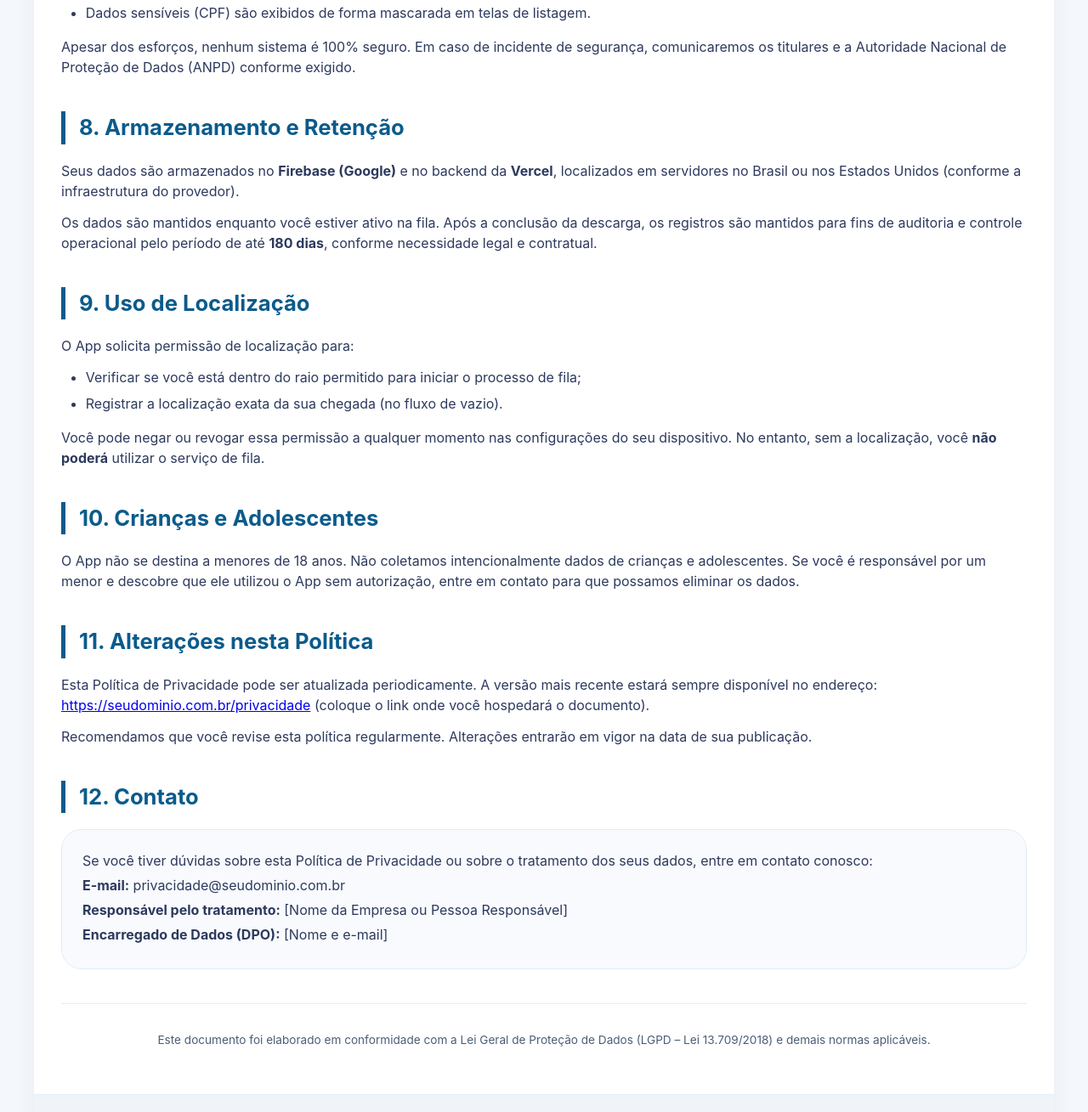
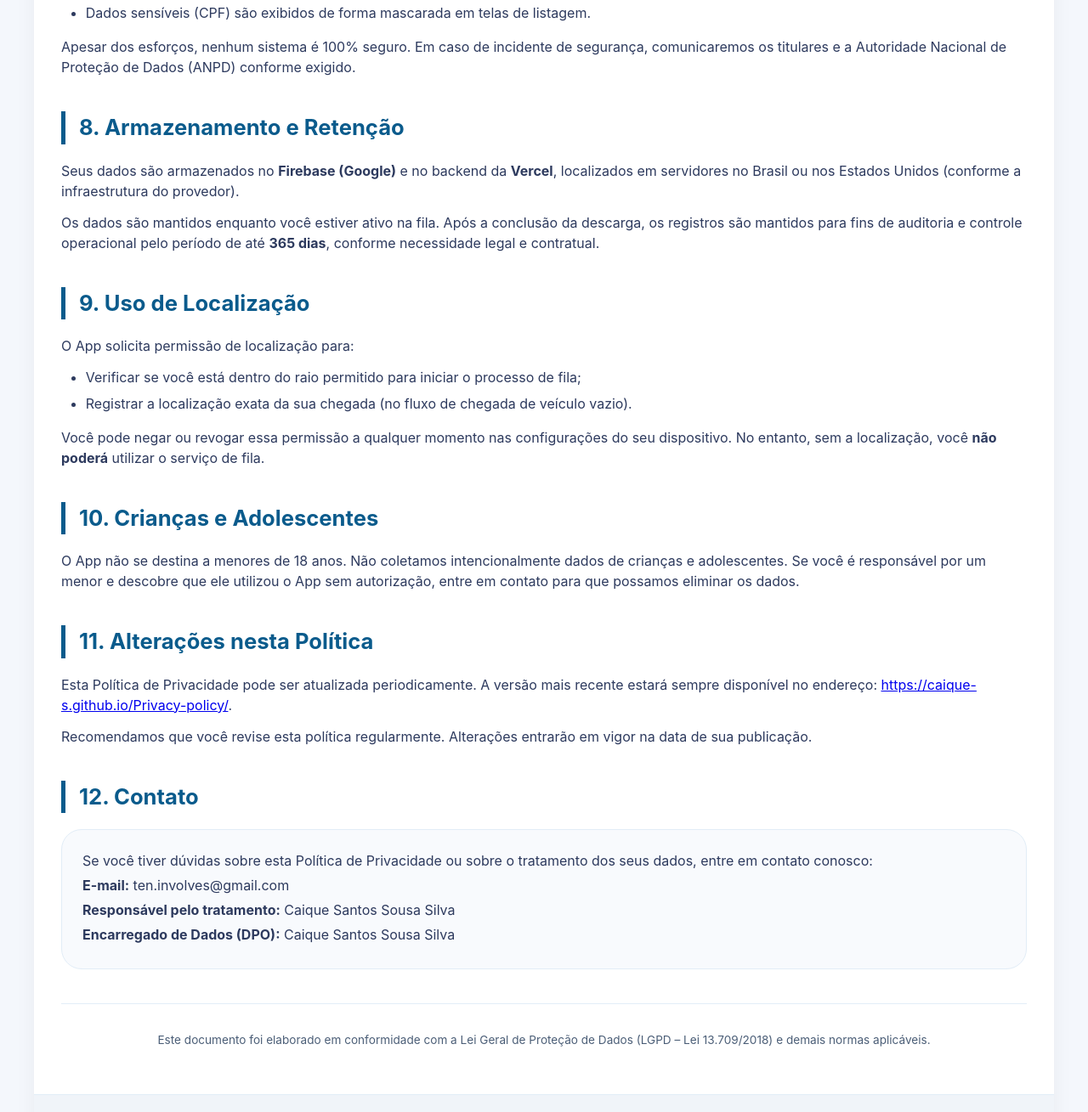
Before and after one commit to Caique-S/Privacy-policy, a plain HTML site: page index.html in a window 1280 px wide. Shown: the part 2782-4091 px from the top of the page at 85% size. Drawn offline with Linux system fonts and the light colour scheme.

Commit message:
Update index.html
Atualização com os campos obrigatorios legais informações do DPO

```diff
--- a/index.html
+++ b/index.html
@@ -301,7 +301,7 @@
                 <li>Revogar o consentimento a qualquer momento.</li>
             </ul>
             <div class="highlight">
-                Para exercer seus direitos, entre em contato pelo e-mail: <strong>privacidade@seudominio.com.br</strong> (substitua pelo e-mail que você utilizará).
+                Para exercer seus direitos, entre em contato pelo e-mail: <strong>ten.involves@gmail.com</strong>.
             </div>
         </div>
 
@@ -322,7 +322,7 @@
         <div class="section">
             <h2 class="section-title">8. Armazenamento e Retenção</h2>
             <p>Seus dados são armazenados no <strong>Firebase (Google)</strong> e no backend da <strong>Vercel</strong>, localizados em servidores no Brasil ou nos Estados Unidos (conforme a infraestrutura do provedor).</p>
-            <p>Os dados são mantidos enquanto você estiver ativo na fila. Após a conclusão da descarga, os registros são mantidos para fins de auditoria e controle operacional pelo período de até <strong>180 dias</strong>, conforme necessidade legal e contratual.</p>
+            <p>Os dados são mantidos enquanto você estiver ativo na fila. Após a conclusão da descarga, os registros são mantidos para fins de auditoria e controle operacional pelo período de até <strong>365 dias</strong>, conforme necessidade legal e contratual.</p>
         </div>
 
         <!-- Seção 9 -->
@@ -331,7 +331,7 @@
             <p>O App solicita permissão de localização para:</p>
             <ul>
                 <li>Verificar se você está dentro do raio permitido para iniciar o processo de fila;</li>
-                <li>Registrar a localização exata da sua chegada (no fluxo de vazio).</li>
+                <li>Registrar a localização exata da sua chegada (no fluxo de chegada de veículo vazio).</li>
             </ul>
             <p>Você pode negar ou revogar essa permissão a qualquer momento nas configurações do seu dispositivo. No entanto, sem a localização, você <strong>não poderá</strong> utilizar o serviço de fila.</p>
         </div>
@@ -345,7 +345,7 @@
         <!-- Seção 11 -->
         <div class="section">
             <h2 class="section-title">11. Alterações nesta Política</h2>
-            <p>Esta Política de Privacidade pode ser atualizada periodicamente. A versão mais recente estará sempre disponível no endereço: <a href="https://seudominio.com.br/privacidade" target="_blank" rel="noopener noreferrer">https://seudominio.com.br/privacidade</a> (coloque o link onde você hospedará o documento).</p>
+            <p>Esta Política de Privacidade pode ser atualizada periodicamente. A versão mais recente estará sempre disponível no endereço: <a href="https://caique-s.github.io/Privacy-policy/" target="_blank" rel="noopener noreferrer">https://caique-s.github.io/Privacy-policy/</a>.</p>
             <p>Recomendamos que você revise esta política regularmente. Alterações entrarão em vigor na data de sua publicação.</p>
         </div>
 
@@ -354,9 +354,9 @@
             <h2 class="section-title">12. Contato</h2>
             <div class="contact-card">
                 <p>Se você tiver dúvidas sobre esta Política de Privacidade ou sobre o tratamento dos seus dados, entre em contato conosco:</p>
-                <p><strong>E-mail:</strong> privacidade@seudominio.com.br</p>
-                <p><strong>Responsável pelo tratamento:</strong> [Nome da Empresa ou Pessoa Responsável]</p>
-                <p><strong>Encarregado de Dados (DPO):</strong> [Nome e e-mail]</p>
+                <p><strong>E-mail:</strong> ten.involves@gmail.com</p>
+                <p><strong>Responsável pelo tratamento:</strong> Caique Santos Sousa Silva</p>
+                <p><strong>Encarregado de Dados (DPO):</strong> Caique Santos Sousa Silva</p>
             </div>
         </div>
 
```
